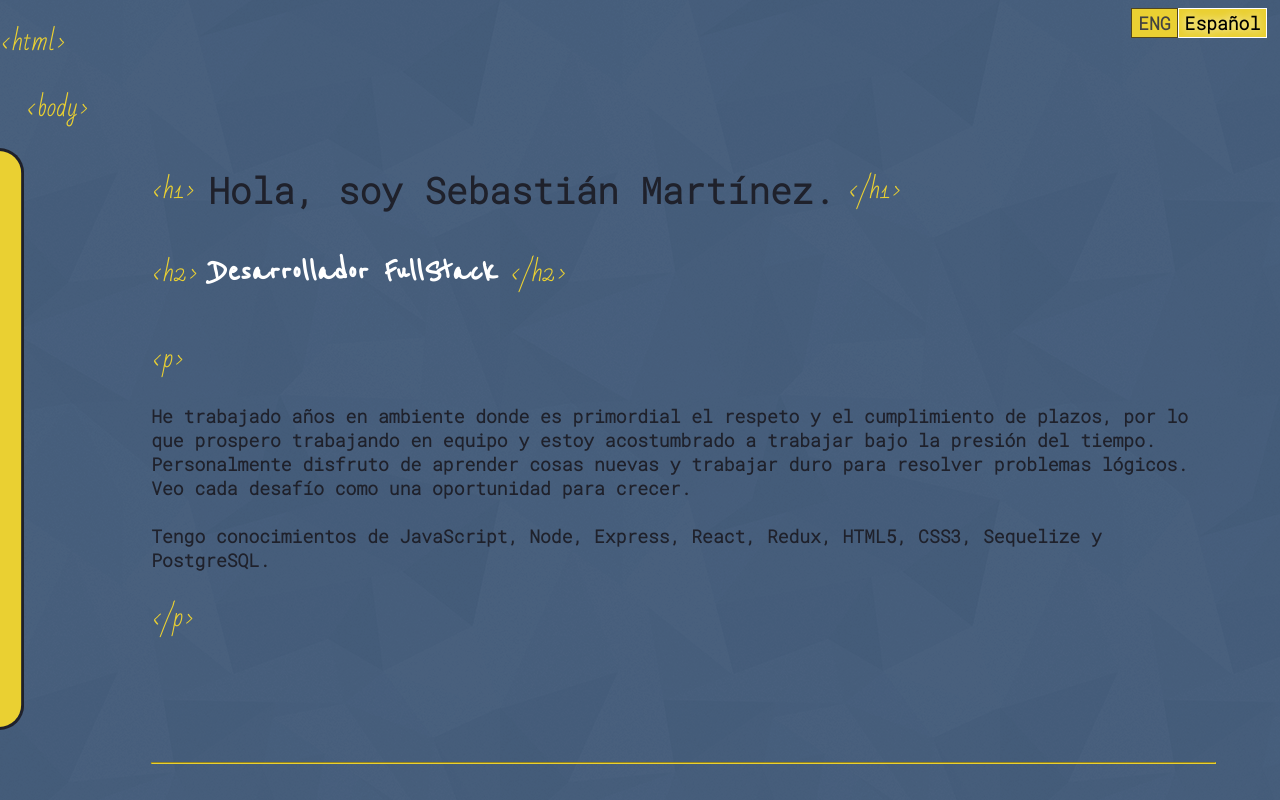
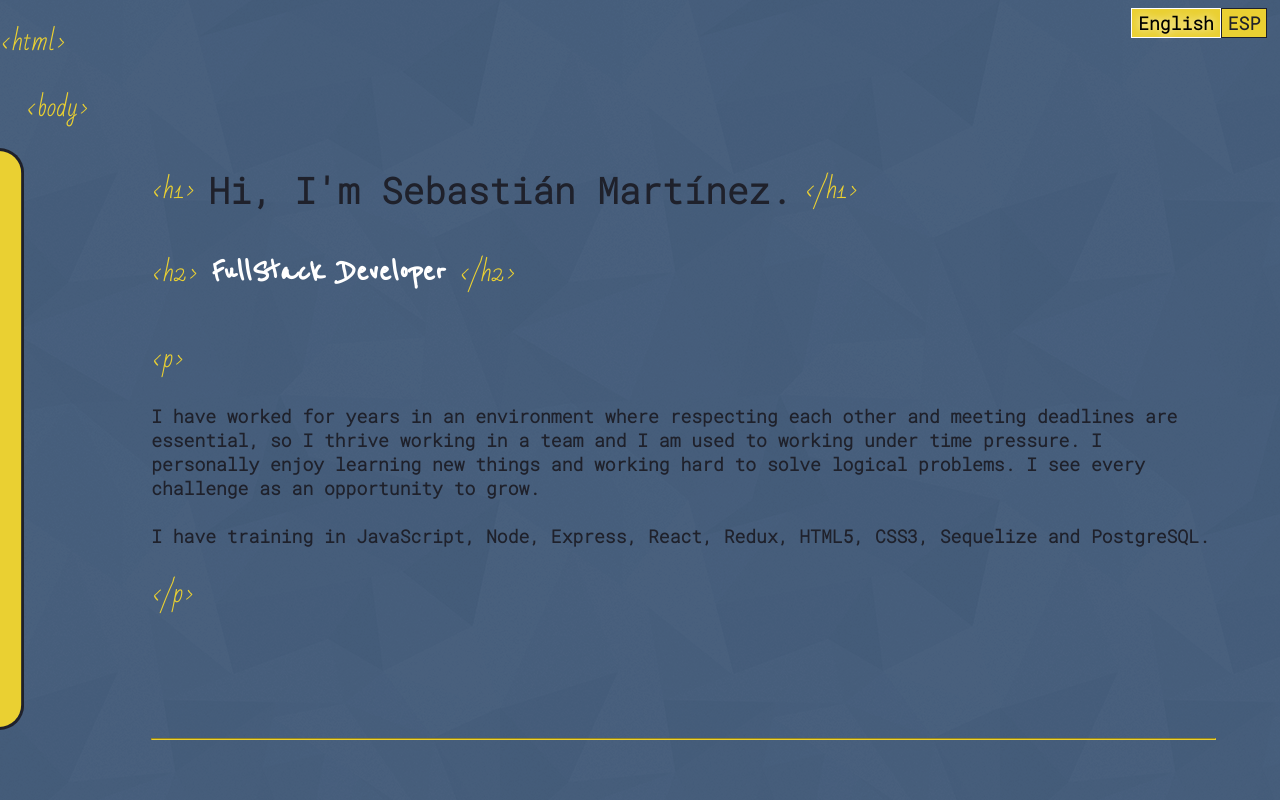
Before and after one commit to sebMar92/portfolio, a React (Create React App) app: page / in a window 1280 px wide. Shown: the top 800 px of the page. Built offline with nearby package versions, Linux system fonts and the light colour scheme; the HTML template or start-up script is replaced by a standard one.

Commit message:
default english

```diff
--- a/src/components/home/home.jsx
+++ b/src/components/home/home.jsx
@@ -6,7 +6,7 @@ import Selector from '../selector/selector.jsx';
 import './home.css';
 
 export default function Home() {
-  const [language, setLanguage] = useState(false);
+  const [language, setLanguage] = useState(true);
   const aboutMe = useRef(null);
   const goToAbout = () =>
     aboutMe.current.scrollIntoView({
--- a/src/components/selector/selector.css
+++ b/src/components/selector/selector.css
@@ -7,7 +7,7 @@
   user-select: none;
 }
 .option {
-  border: 1px solid rgb(82, 70, 28);
+  border: 1px solid rgb(31, 33, 43);
   padding: 2px 6px 2px 6px;
   background-color: rgb(234, 208, 50);
 }
@@ -17,11 +17,11 @@
   border: 1px solid rgb(255, 255, 255);
 }
 .unselected {
-  color: rgb(66, 66, 66);
+  color: rgb(31, 33, 43);
 }
 .unselected:hover {
   color: rgb(0, 0, 0);
-  transform: scale(102%);
+  transform: scale(104%);
 }
 @media (max-width: 1024px) {
   #selector-container {
```
